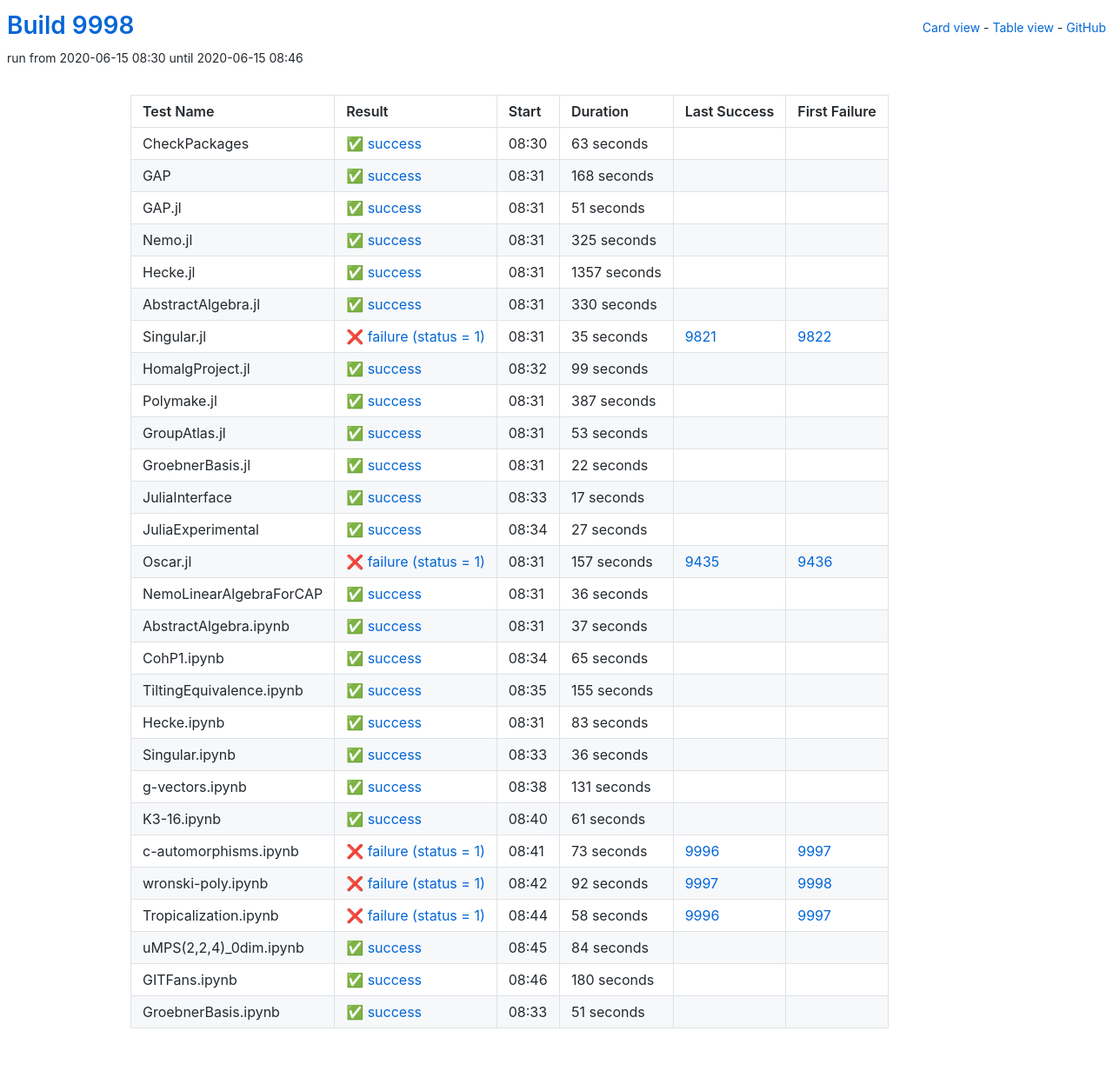
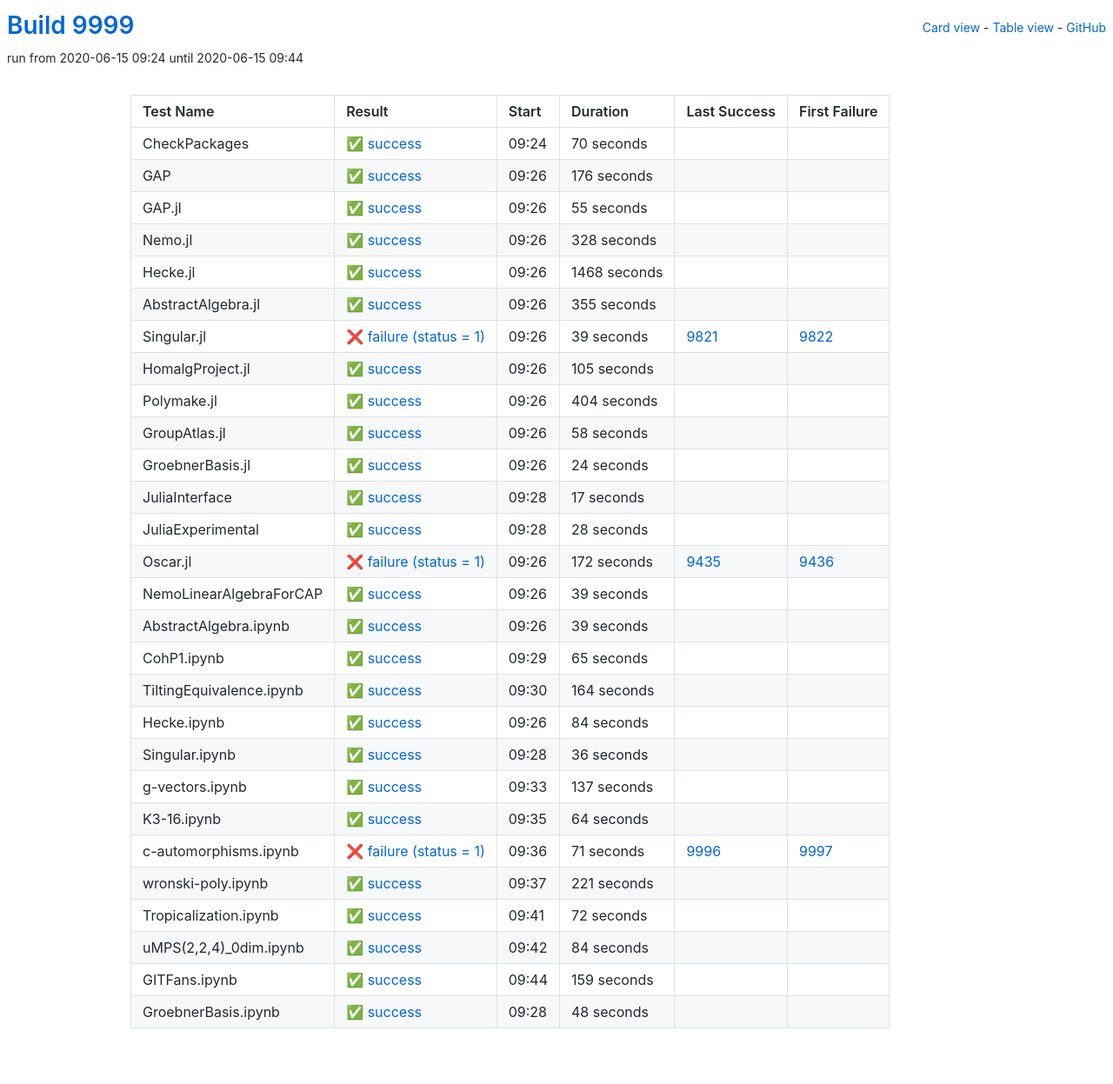
Before and after one commit to oscar-system/oscar-ci-status, a Jekyll site: the page built from table.html, in a window 1280 px wide. Shown: the whole page at 87% size. Built offline with Jekyll 4.4.1, drawn with Linux system fonts in a browser that asks for light colours.

Commit message:
Build #9999

```diff
--- a/_data/ci.yml
+++ b/_data/ci.yml
@@ -1,6 +1,6 @@
 ---
-build: 9998
-build_url: https://oscarci.mathematik.uni-kl.de/job/oscar/9998/
+build: 9999
+build_url: https://oscarci.mathematik.uni-kl.de/job/oscar/9999/
 job: oscar
 organization: oscar-system
 repo: oscar-ci-status
@@ -8,140 +8,140 @@
 tests:
 - name: CheckPackages
   id: checkpackages
-  log: https://oscarci.mathematik.uni-kl.de/job/oscar/9998/artifact/logs/build-9998/CheckPackages.log
-  start: 2020-06-15 08:30
+  log: https://oscarci.mathematik.uni-kl.de/job/oscar/9999/artifact/logs/build-9999/CheckPackages.log
+  start: 2020-06-15 09:24
   success: true
   exitcode: 0
   status: success
-  duration: 63
+  duration: 70
   last_success: false
   last_success_url:
   first_failure: false
   first_failure_url:
 - name: GAP
   id: gap
-  log: https://oscarci.mathematik.uni-kl.de/job/oscar/9998/artifact/logs/build-9998/GAP.log
-  start: 2020-06-15 08:31
+  log: https://oscarci.mathematik.uni-kl.de/job/oscar/9999/artifact/logs/build-9999/GAP.log
+  start: 2020-06-15 09:26
   success: true
   exitcode: 0
   status: success
-  duration: 168
+  duration: 176
   last_success: false
   last_success_url:
   first_failure: false
   first_failure_url:
 - name: GAP.jl
   id: gap-jl
-  log: https://oscarci.mathematik.uni-kl.de/job/oscar/9998/artifact/logs/build-9998/GAP.jl.log
-  start: 2020-06-15 08:31
+  log: https://oscarci.mathematik.uni-kl.de/job/oscar/9999/artifact/logs/build-9999/GAP.jl.log
+  start: 2020-06-15 09:26
   success: true
   exitcode: 0
   status: success
-  duration: 51
+  duration: 55
   last_success: false
   last_success_url:
   first_failure: false
   first_failure_url:
 - name: Nemo.jl
   id: nemo-jl
-  log: https://oscarci.mathematik.uni-kl.de/job/oscar/9998/artifact/logs/build-9998/Nemo.jl.log
-  start: 2020-06-15 08:31
+  log: https://oscarci.mathematik.uni-kl.de/job/oscar/9999/artifact/logs/build-9999/Nemo.jl.log
+  start: 2020-06-15 09:26
   success: true
   exitcode: 0
   status: success
-  duration: 325
+  duration: 328
   last_success: false
   last_success_url:
   first_failure: false
   first_failure_url:
 - name: Hecke.jl
   id: hecke-jl
-  log: https://oscarci.mathematik.uni-kl.de/job/oscar/9998/artifact/logs/build-9998/Hecke.jl.log
-  start: 2020-06-15 08:31
+  log: https://oscarci.mathematik.uni-kl.de/job/oscar/9999/artifact/logs/build-9999/Hecke.jl.log
+  start: 2020-06-15 09:26
   success: true
   exitcode: 0
   status: success
-  duration: 1357
+  duration: 1468
   last_success: false
   last_success_url:
   first_failure: false
   first_failure_url:
 - name: AbstractAlgebra.jl
   id: abstractalgebra-jl
-  log: https://oscarci.mathematik.uni-kl.de/job/oscar/9998/artifact/logs/build-9998/AbstractAlgebra.jl.log
-  start: 2020-06-15 08:31
+  log: https://oscarci.mathematik.uni-kl.de/job/oscar/9999/artifact/logs/build-9999/AbstractAlgebra.jl.log
+  start: 2020-06-15 09:26
   success: true
   exitcode: 0
   status: success
-  duration: 330
+  duration: 355
   last_success: false
   last_success_url:
   first_failure: false
   first_failure_url:
 - name: Singular.jl
   id: singular-jl
-  log: https://oscarci.mathematik.uni-kl.de/job/oscar/9998/artifact/logs/build-9998/Singular.jl.log
-  start: 2020-06-15 08:31
+  log: https://oscarci.mathematik.uni-kl.de/job/oscar/9999/artifact/logs/build-9999/Singular.jl.log
+  start: 2020-06-15 09:26
   success: false
   exitcode: 1
   status: failure
-  duration: 35
+  duration: 39
   last_success: 9821
   last_success_url: https://oscarci.mathematik.uni-kl.de/job/oscar/9821/
   first_failure: 9822
   first_failure_url: https://oscarci.mathematik.uni-kl.de/job/oscar/9822/
 - name: HomalgProject.jl
   id: homalgproject-jl
-  log: https://oscarci.mathematik.uni-kl.de/job/oscar/9998/artifact/logs/build-9998/HomalgProject.jl.log
-  start: 2020-06-15 08:32
+  log: https://oscarci.mathematik.uni-kl.de/job/oscar/9999/artifact/logs/build-9999/HomalgProject.jl.log
+  start: 2020-06-15 09:26
   success: true
   exitcode: 0
   status: success
-  duration: 99
+  duration: 105
   last_success: false
   last_success_url:
   first_failure: false
   first_failure_url:
 - name: Polymake.jl
   id: polymake-jl
-  log: https://oscarci.mathematik.uni-kl.de/job/oscar/9998/artifact/logs/build-9998/Polymake.jl.log
-  start: 2020-06-15 08:31
+  log: https://oscarci.mathematik.uni-kl.de/job/oscar/9999/artifact/logs/build-9999/Polymake.jl.log
+  start: 2020-06-15 09:26
   success: true
   exitcode: 0
   status: success
-  duration: 387
+  duration: 404
   last_success: false
   last_success_url:
   first_failure: false
   first_failure_url:
 - name: GroupAtlas.jl
   id: groupatlas-jl
-  log: https://oscarci.mathematik.uni-kl.de/job/oscar/9998/artifact/logs/build-9998/GroupAtlas.jl.log
-  start: 2020-06-15 08:31
+  log: https://oscarci.mathematik.uni-kl.de/job/oscar/9999/artifact/logs/build-9999/GroupAtlas.jl.log
+  start: 2020-06-15 09:26
   success: true
   exitcode: 0
   status: success
-  duration: 53
+  duration: 58
   last_success: false
   last_success_url:
   first_failure: false
   first_failure_url:
 - name: GroebnerBasis.jl
   id: groebnerbasis-jl
-  log: https://oscarci.mathematik.uni-kl.de/job/oscar/9998/artifact/logs/build-9998/GroebnerBasis.jl.log
-  start: 2020-06-15 08:31
+  log: https://oscarci.mathematik.uni-kl.de/job/oscar/9999/artifact/logs/build-9999/GroebnerBasis.jl.log
+  start: 2020-06-15 09:26
   success: true
   exitcode: 0
   status: success
-  duration: 22
+  duration: 24
   last_success: false
   last_success_url:
   first_failure: false
   first_failure_url:
 - name: JuliaInterface
   id: juliainterface
-  log: https://oscarci.mathematik.uni-kl.de/job/oscar/9998/artifact/logs/build-9998/JuliaInterface.log
-  start: 2020-06-15 08:33
+  log: https://oscarci.mathematik.uni-kl.de/job/oscar/9999/artifact/logs/build-9999/JuliaInterface.log
+  start: 2020-06-15 09:28
   success: true
   exitcode: 0
   status: success
@@ -152,56 +152,56 @@
   first_failure_url:
 - name: JuliaExperimental
   id: juliaexperimental
-  log: https://oscarci.mathematik.uni-kl.de/job/oscar/9998/artifact/logs/build-9998/JuliaExperimental.log
-  start: 2020-06-15 08:34
+  log: https://oscarci.mathematik.uni-kl.de/job/oscar/9999/artifact/logs/build-9999/JuliaExperimental.log
+  start: 2020-06-15 09:28
   success: true
   exitcode: 0
   status: success
-  duration: 27
+  duration: 28
   last_success: false
   last_success_url:
   first_failure: false
   first_failure_url:
 - name: Oscar.jl
   id: oscar-jl
-  log: https://oscarci.mathematik.uni-kl.de/job/oscar/9998/artifact/logs/build-9998/Oscar.jl.log
-  start: 2020-06-15 08:31
+  log: https://oscarci.mathematik.uni-kl.de/job/oscar/9999/artifact/logs/build-9999/Oscar.jl.log
+  start: 2020-06-15 09:26
   success: false
   exitcode: 1
   status: failure
-  duration: 157
+  duration: 172
   last_success: 9435
   last_success_url: https://oscarci.mathematik.uni-kl.de/job/oscar/9435/
   first_failure: 9436
   first_failure_url: https://oscarci.mathematik.uni-kl.de/job/oscar/9436/
 - name: NemoLinearAlgebraForCAP
   id: nemolinearalgebraforcap
-  log: https://oscarci.mathematik.uni-kl.de/job/oscar/9998/artifact/logs/build-9998/NemoLinearAlgebraForCAP.log
-  start: 2020-06-15 08:31
+  log: https://oscarci.mathematik.uni-kl.de/job/oscar/9999/artifact/logs/build-9999/NemoLinearAlgebraForCAP.log
+  start: 2020-06-15 09:26
   success: true
   exitcode: 0
   status: success
-  duration: 36
+  duration: 39
   last_success: false
   last_success_url:
   first_failure: false
   first_failure_url:
 - name: AbstractAlgebra.ipynb
   id: abstractalgebra-ipynb
-  log: https://oscarci.mathematik.uni-kl.de/job/oscar/9998/artifact/logs/build-9998/AbstractAlgebra.ipynb.log
-  start: 2020-06-15 08:31
+  log: https://oscarci.mathematik.uni-kl.de/job/oscar/9999/artifact/logs/build-9999/AbstractAlgebra.ipynb.log
+  start: 2020-06-15 09:26
   success: true
   exitcode: 0
   status: success
-  duration: 37
+  duration: 39
   last_success: false
   last_success_url:
   first_failure: false
   first_failure_url:
 - name: CohP1.ipynb
   id: cohp1-ipynb
-  log: https://oscarci.mathematik.uni-kl.de/job/oscar/9998/artifact/logs/build-9998/CohP1.ipynb.log
-  start: 2020-06-15 08:34
+  log: https://oscarci.mathematik.uni-kl.de/job/oscar/9999/artifact/logs/build-9999/CohP1.ipynb.log
+  start: 2020-06-15 09:29
   success: true
   exitcode: 0
   status: success
@@ -212,32 +212,32 @@
   first_failure_url:
 - name: TiltingEquivalence.ipynb
   id: tiltingequivalence-ipynb
-  log: https://oscarci.mathematik.uni-kl.de/job/oscar/9998/artifact/logs/build-9998/TiltingEquivalence.ipynb.log
-  start: 2020-06-15 08:35
+  log: https://oscarci.mathematik.uni-kl.de/job/oscar/9999/artifact/logs/build-9999/TiltingEquivalence.ipynb.log
+  start: 2020-06-15 09:30
   success: true
   exitcode: 0
   status: success
-  duration: 155
+  duration: 164
   last_success: false
   last_success_url:
   first_failure: false
   first_failure_url:
 - name: Hecke.ipynb
   id: hecke-ipynb
-  log: https://oscarci.mathematik.uni-kl.de/job/oscar/9998/artifact/logs/build-9998/Hecke.ipynb.log
-  start: 2020-06-15 08:31
+  log: https://oscarci.mathematik.uni-kl.de/job/oscar/9999/artifact/logs/build-9999/Hecke.ipynb.log
+  start: 2020-06-15 09:26
   success: true
   exitcode: 0
   status: success
-  duration: 83
+  duration: 84
   last_success: false
   last_success_url:
   first_failure: false
   first_failure_url:
 - name: Singular.ipynb
   id: singular-ipynb
-  log: https://oscarci.mathematik.uni-kl.de/job/oscar/9998/artifact/logs/build-9998/Singular.ipynb.log
-  start: 2020-06-15 08:33
+  log: https://oscarci.mathematik.uni-kl.de/job/oscar/9999/artifact/logs/build-9999/Singular.ipynb.log
+  start: 2020-06-15 09:28
   success: true
   exitcode: 0
   status: success
@@ -248,68 +248,68 @@
   first_failure_url:
 - name: g-vectors.ipynb
   id: g-vectors-ipynb
-  log: https://oscarci.mathematik.uni-kl.de/job/oscar/9998/artifact/logs/build-9998/g-vectors.ipynb.log
-  start: 2020-06-15 08:38
+  log: https://oscarci.mathematik.uni-kl.de/job/oscar/9999/artifact/logs/build-9999/g-vectors.ipynb.log
+  start: 2020-06-15 09:33
   success: true
   exitcode: 0
   status: success
-  duration: 131
+  duration: 137
   last_success: false
   last_success_url:
   first_failure: false
   first_failure_url:
 - name: K3-16.ipynb
   id: k3-16-ipynb
-  log: https://oscarci.mathematik.uni-kl.de/job/oscar/9998/artifact/logs/build-9998/K3-16.ipynb.log
-  start: 2020-06-15 08:40
+  log: https://oscarci.mathematik.uni-kl.de/job/oscar/9999/artifact/logs/build-9999/K3-16.ipynb.log
+  start: 2020-06-15 09:35
   success: true
   exitcode: 0
   status: success
-  duration: 61
+  duration: 64
   last_success: false
   last_success_url:
   first_failure: false
   first_failure_url:
 - name: c-automorphisms.ipynb
   id: c-automorphisms-ipynb
-  log: https://oscarci.mathematik.uni-kl.de/job/oscar/9998/artifact/logs/build-9998/c-automorphisms.ipynb.log
-  start: 2020-06-15 08:41
+  log: https://oscarci.mathematik.uni-kl.de/job/oscar/9999/artifact/logs/build-9999/c-automorphisms.ipynb.log
+  start: 2020-06-15 09:36
   success: false
   exitcode: 1
   status: failure
-  duration: 73
+  duration: 71
   last_success: 9996
   last_success_url: https://oscarci.mathematik.uni-kl.de/job/oscar/9996/
   first_failure: 9997
   first_failure_url: https://oscarci.mathematik.uni-kl.de/job/oscar/9997/
 - name: wronski-poly.ipynb
   id: wronski-poly-ipynb
-  log: https://oscarci.mathematik.uni-kl.de/job/oscar/9998/artifact/logs/build-9998/wronski-poly.ipynb.log
-  start: 2020-06-15 08:42
-  success: false
-  exitcode: 1
-  status: failure
-  duration: 92
-  last_success: 9997
-  last_success_url: https://oscarci.mathematik.uni-kl.de/job/oscar/9997/
-  first_failure: 9998
-  first_failure_url: https://oscarci.mathematik.uni-kl.de/job/oscar/9998/
+  log: https://oscarci.mathematik.uni-kl.de/job/oscar/9999/artifact/logs/build-9999/wronski-poly.ipynb.log
+  start: 2020-06-15 09:37
+  success: true
+  exitcode: 0
+  status: success
+  duration: 221
+  last_success: false
+  last_success_url:
+  first_failure: false
+  first_failure_url:
 - name: Tropicalization.ipynb
   id: tropicalization-ipynb
-  log: https://oscarci.mathematik.uni-kl.de/job/oscar/9998/artifact/logs/build-9998/Tropicalization.ipynb.log
-  start: 2020-06-15 08:44
-  success: false
-  exitcode: 1
-  status: failure
-  duration: 58
-  last_success: 9996
-  last_success_url: https://oscarci.mathematik.uni-kl.de/job/oscar/9996/
-  first_failure: 9997
-  first_failure_url: https://oscarci.mathematik.uni-kl.de/job/oscar/9997/
+  log: https://oscarci.mathematik.uni-kl.de/job/oscar/9999/artifact/logs/build-9999/Tropicalization.ipynb.log
+  start: 2020-06-15 09:41
+  success: true
+  exitcode: 0
+  status: success
+  duration: 72
+  last_success: false
+  last_success_url:
+  first_failure: false
+  first_failure_url:
 - name: uMPS(2,2,4)_0dim.ipynb
   id: umps-2-2-4-0dim-ipynb
-  log: https://oscarci.mathematik.uni-kl.de/job/oscar/9998/artifact/logs/build-9998/uMPS-2-2-4-_0dim.ipynb.log
-  start: 2020-06-15 08:45
+  log: https://oscarci.mathematik.uni-kl.de/job/oscar/9999/artifact/logs/build-9999/uMPS-2-2-4-_0dim.ipynb.log
+  start: 2020-06-15 09:42
   success: true
   exitcode: 0
   status: success
@@ -320,24 +320,24 @@
   first_failure_url:
 - name: GITFans.ipynb
   id: gitfans-ipynb
-  log: https://oscarci.mathematik.uni-kl.de/job/oscar/9998/artifact/logs/build-9998/GITFans.ipynb.log
-  start: 2020-06-15 08:46
+  log: https://oscarci.mathematik.uni-kl.de/job/oscar/9999/artifact/logs/build-9999/GITFans.ipynb.log
+  start: 2020-06-15 09:44
   success: true
   exitcode: 0
   status: success
-  duration: 180
+  duration: 159
   last_success: false
   last_success_url:
   first_failure: false
   first_failure_url:
 - name: GroebnerBasis.ipynb
   id: groebnerbasis-ipynb
-  log: https://oscarci.mathematik.uni-kl.de/job/oscar/9998/artifact/logs/build-9998/GroebnerBasis.ipynb.log
-  start: 2020-06-15 08:33
+  log: https://oscarci.mathematik.uni-kl.de/job/oscar/9999/artifact/logs/build-9999/GroebnerBasis.ipynb.log
+  start: 2020-06-15 09:28
   success: true
   exitcode: 0
   status: success
-  duration: 51
+  duration: 48
   last_success: false
   last_success_url:
   first_failure: false
```
Also changed, not shown: README.md.
